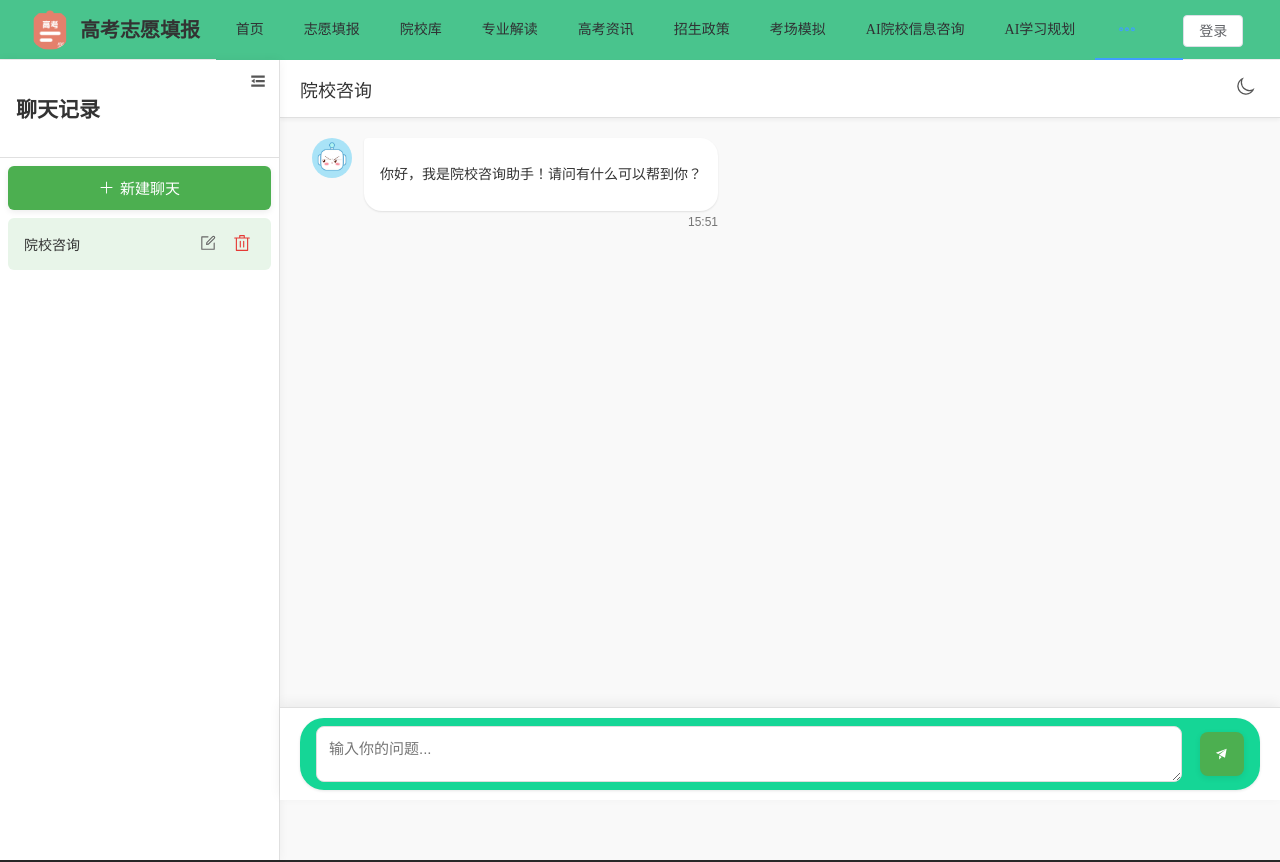
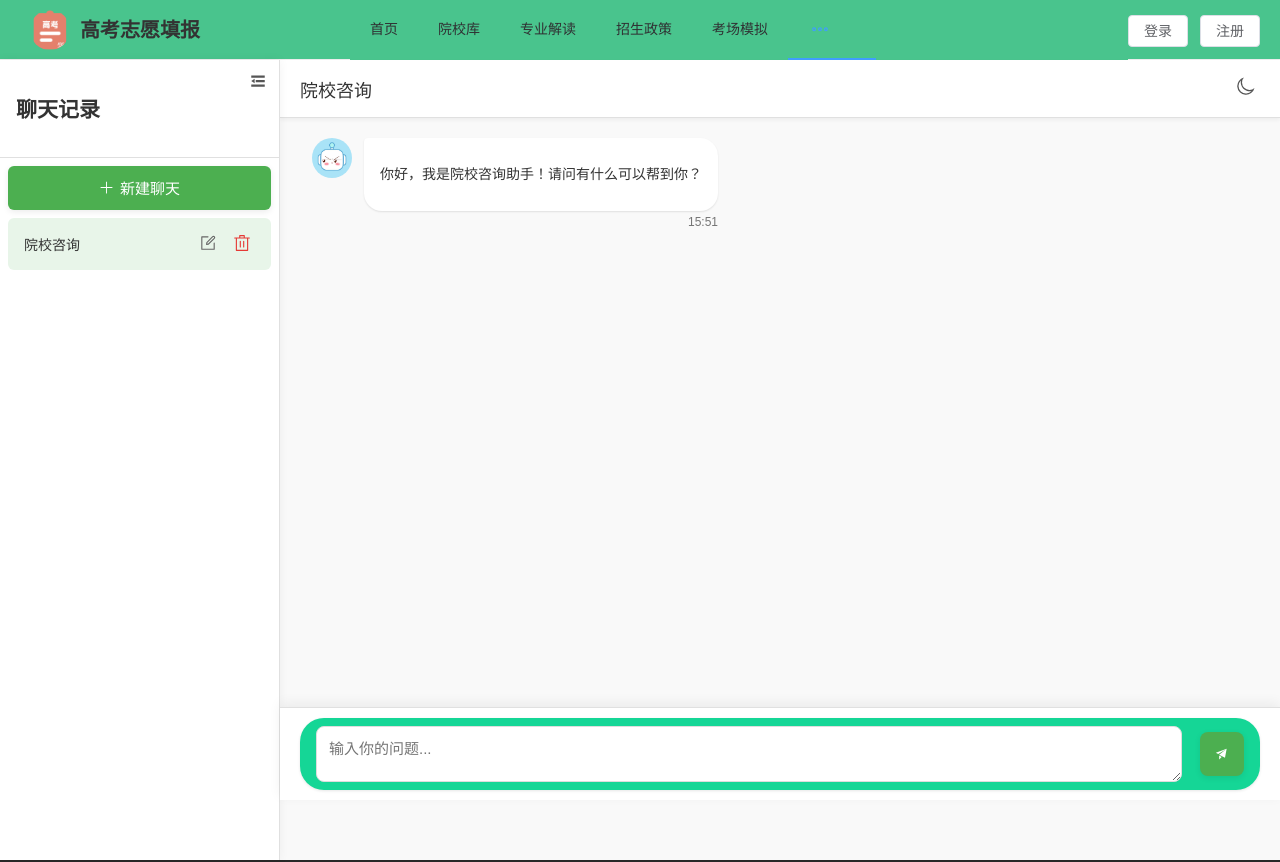
Before and after one commit to HZ3568/kaoyan_guide, a Vue app in the folder kaoyan_guide_vue/: page /front/test in a window 1280 px wide. Shown: the top 862 px of the page. Built offline with nearby package versions, Linux system fonts and the light colour scheme.

Commit message:
隐藏上边栏

```diff
--- a/kaoyan_guide_vue/src/views/Front.vue
+++ b/kaoyan_guide_vue/src/views/Front.vue
@@ -14,12 +14,12 @@
           mode="horizontal"
         >
           <el-menu-item index="/front/home">首页</el-menu-item>
-          <el-menu-item index="/front/addApply">志愿填报</el-menu-item>
+          <!--<el-menu-item index="/front/addApply">志愿填报</el-menu-item>-->
           <el-menu-item index="/front/universityList">院校库</el-menu-item>
           <el-menu-item index="/front/interpretationsList"
             >专业解读</el-menu-item
           >
-          <el-menu-item index="/front/newsList">高考资讯</el-menu-item>
+          <!--<el-menu-item index="/front/newsList">高考资讯</el-menu-item>-->
           <el-menu-item index="/front/policysList">招生政策</el-menu-item>
           <el-menu-item index="/front/simulateExam">考场模拟</el-menu-item>
           <el-menu-item index="/front/consultCollege"
```
